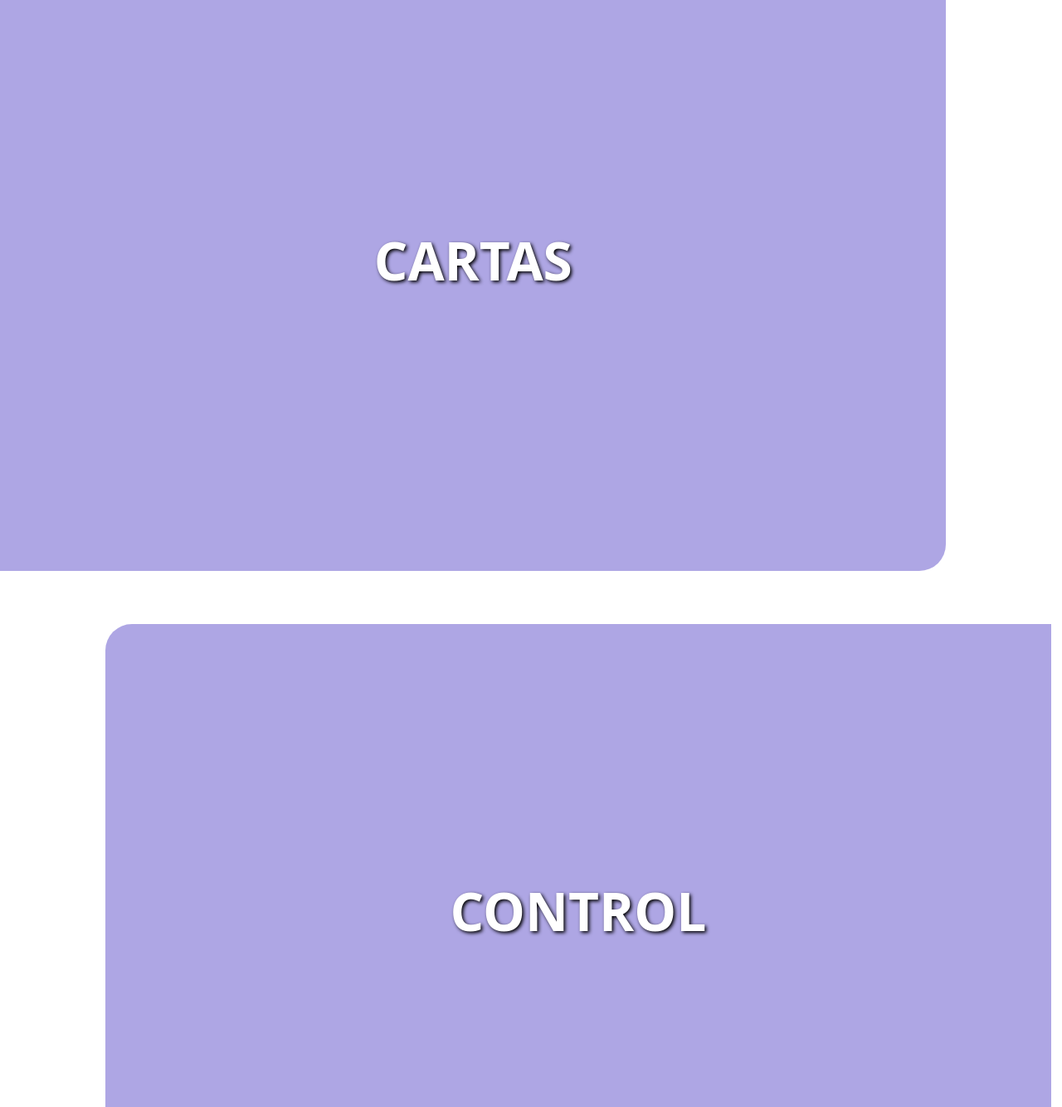
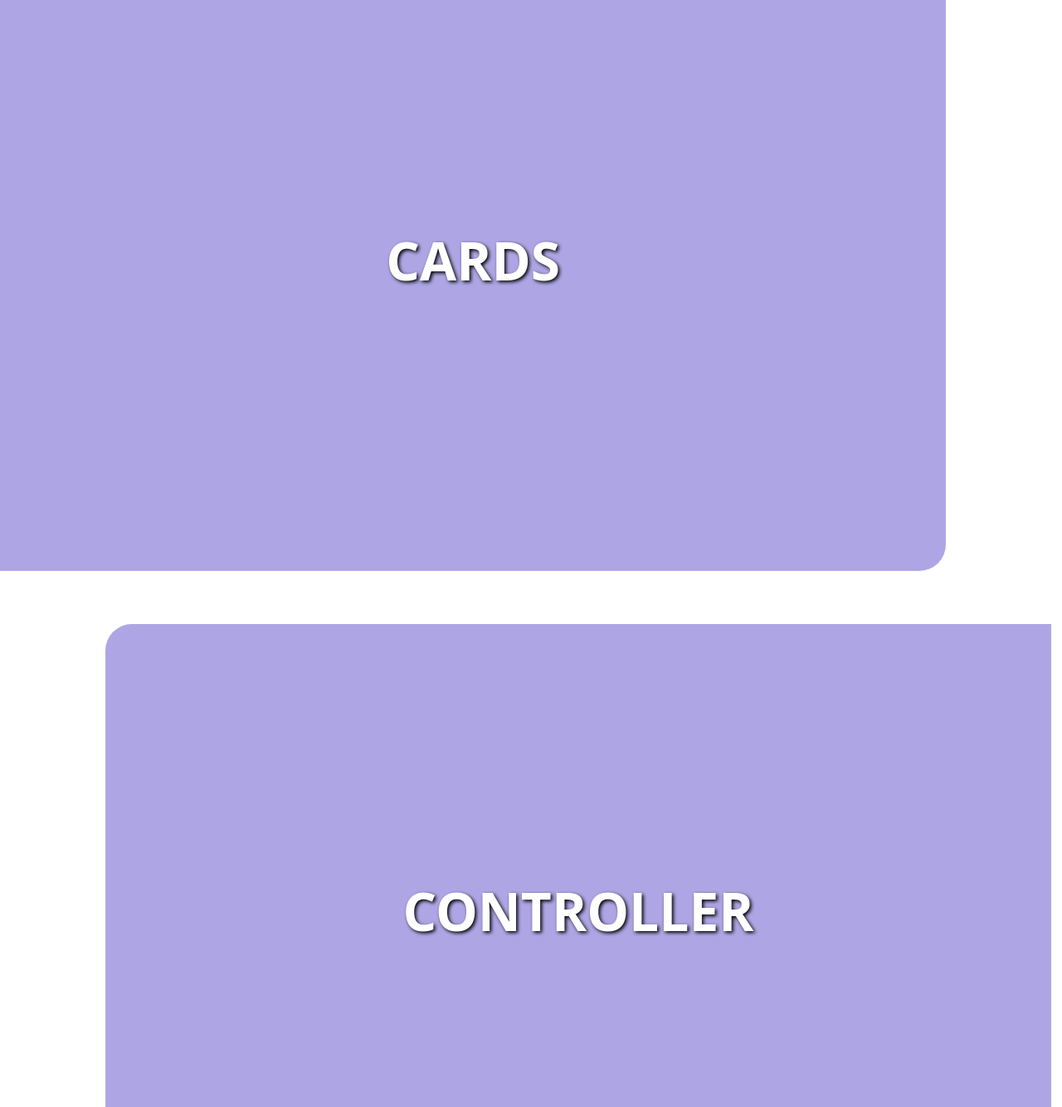
Before and after one commit to OrbixLab/orbix-web-frontend, a React (Vite) app: page / in a window 1280 px wide. Shown: the part 2424-3758 px from the top of the page at 83% size. Built offline with nearby package versions, Linux system fonts and the light colour scheme.

Commit message:
feat(App): minor header text changes

```diff
--- a/src/App.tsx
+++ b/src/App.tsx
@@ -14,8 +14,8 @@ function App() {
       <Header />
       <SlideComponent slideDirection="right" headerTitle="MODULAR" />
       <SlideComponent slideDirection="left" headerTitle="MULTIGAME" />
-      <SlideComponent slideDirection="right" headerTitle="CARTAS" />
-      <SlideComponent slideDirection="left" headerTitle="CONTROL" />
+      <SlideComponent slideDirection="right" headerTitle="CARDS" />
+      <SlideComponent slideDirection="left" headerTitle="CONTROLLER" />
       <SlideComponent
         slideDirection="right"
         headerTitle="CREATE YOUR OWN GAME"
```
